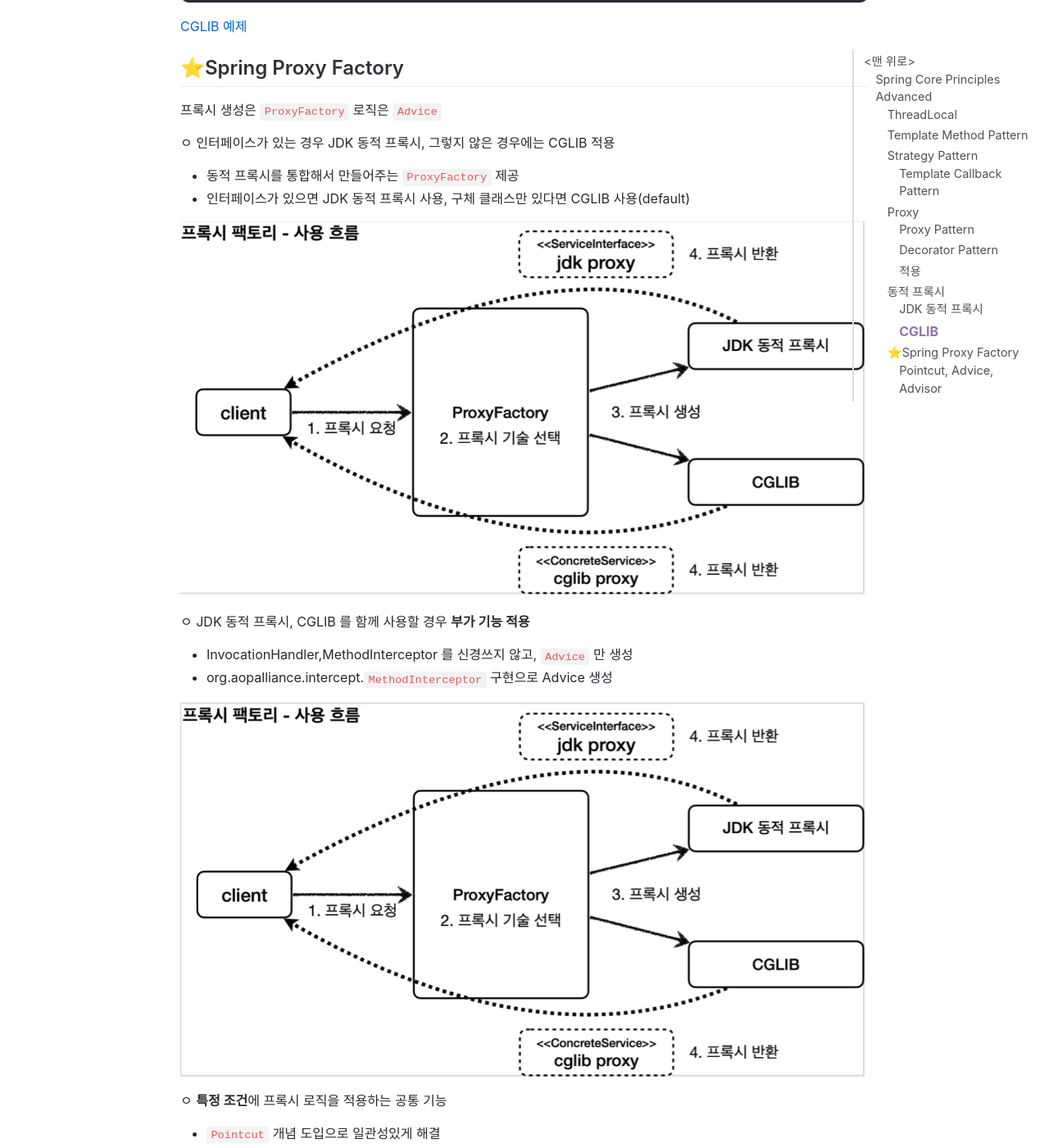
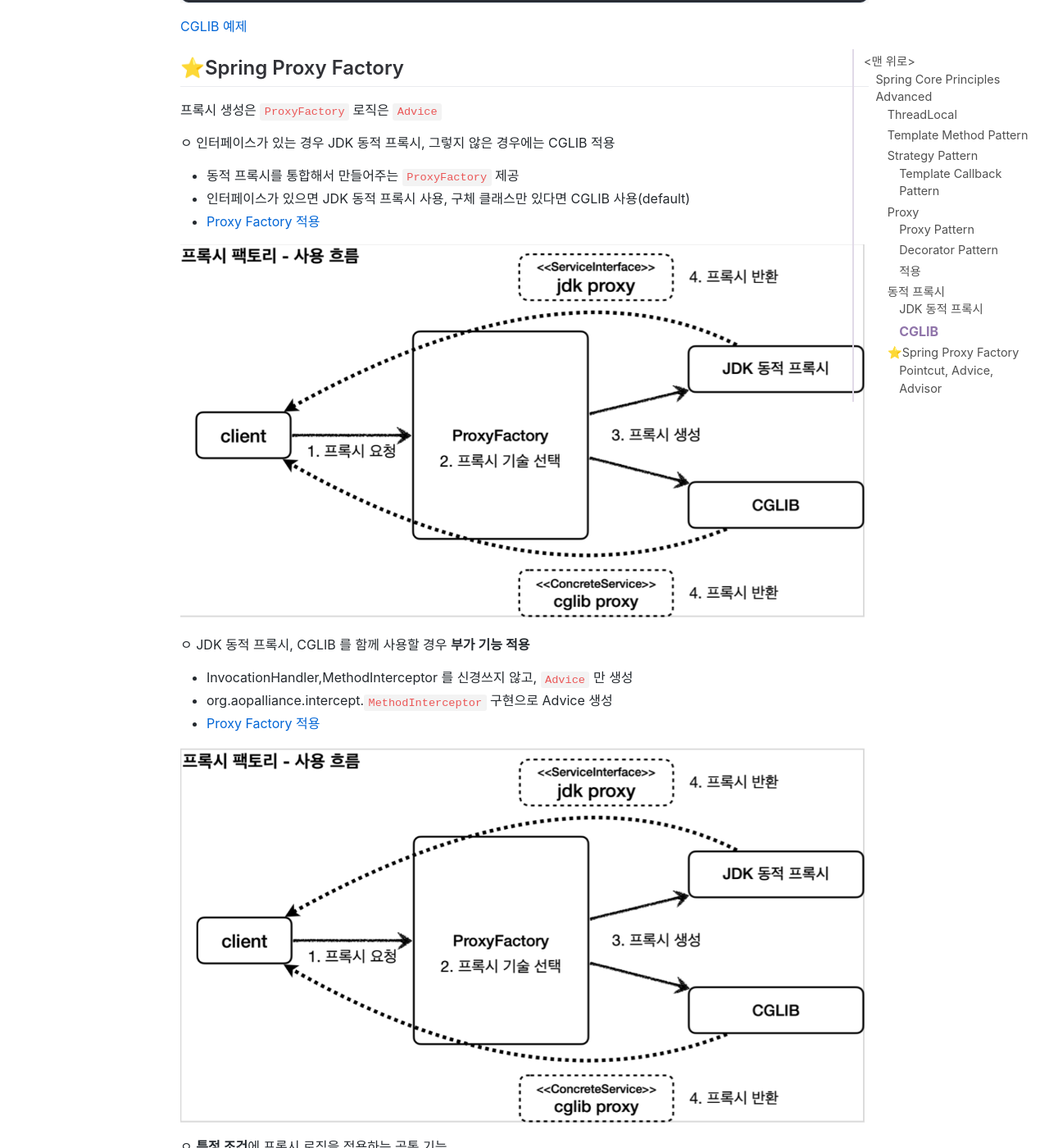
Before and after one commit to jihunparkme/jihunparkme.github.io, a Jekyll site: the page built from _posts/2022-11-20-Spring-Core-Principles-Advanced.md, in a window 1280 px wide and 1400 px high, scrolled down 13196 px. Shown: the whole window at 82% size. Built offline with Jekyll 4.4.1, drawn with Linux system fonts in a browser that asks for light colours; nearby versions of some CDN libraries; comment, search, counter and statistics services are not loaded.

Commit message:
[스프링이 지원하는 프록시] 프록시 팩토리 - 적용1

```diff
--- a/_posts/2022-11-20-Spring-Core-Principles-Advanced.md
+++ b/_posts/2022-11-20-Spring-Core-Principles-Advanced.md
@@ -432,6 +432,7 @@ public Object intercept(Object obj, Method method, Object[] args, MethodProxy pr
 ㅇ 인터페이스가 있는 경우 JDK 동적 프록시, 그렇지 않은 경우에는 CGLIB 적용
 - 동적 프록시를 통합해서 만들어주는 `ProxyFactory` 제공
 - 인터페이스가 있으면 JDK 동적 프록시 사용, 구체 클래스만 있다면 CGLIB 사용(default)
+- [Proxy Factory 적용]()
 
 ![Result](https://github.com/jihunparkme/jihunparkme.github.io/blob/master/post_img/spring/spring-factory.png?raw=true 'Result')
 
@@ -439,6 +440,7 @@ public Object intercept(Object obj, Method method, Object[] args, MethodProxy pr
 
 - InvocationHandler,MethodInterceptor 를 신경쓰지 않고, `Advice` 만 생성
 - org.aopalliance.intercept.`MethodInterceptor` 구현으로 Advice 생성
+- [Proxy Factory 적용]()
 
 ![Result](https://github.com/jihunparkme/jihunparkme.github.io/blob/master/post_img/spring/spring-factory-advice.png?raw=true 'Result')
 
```
